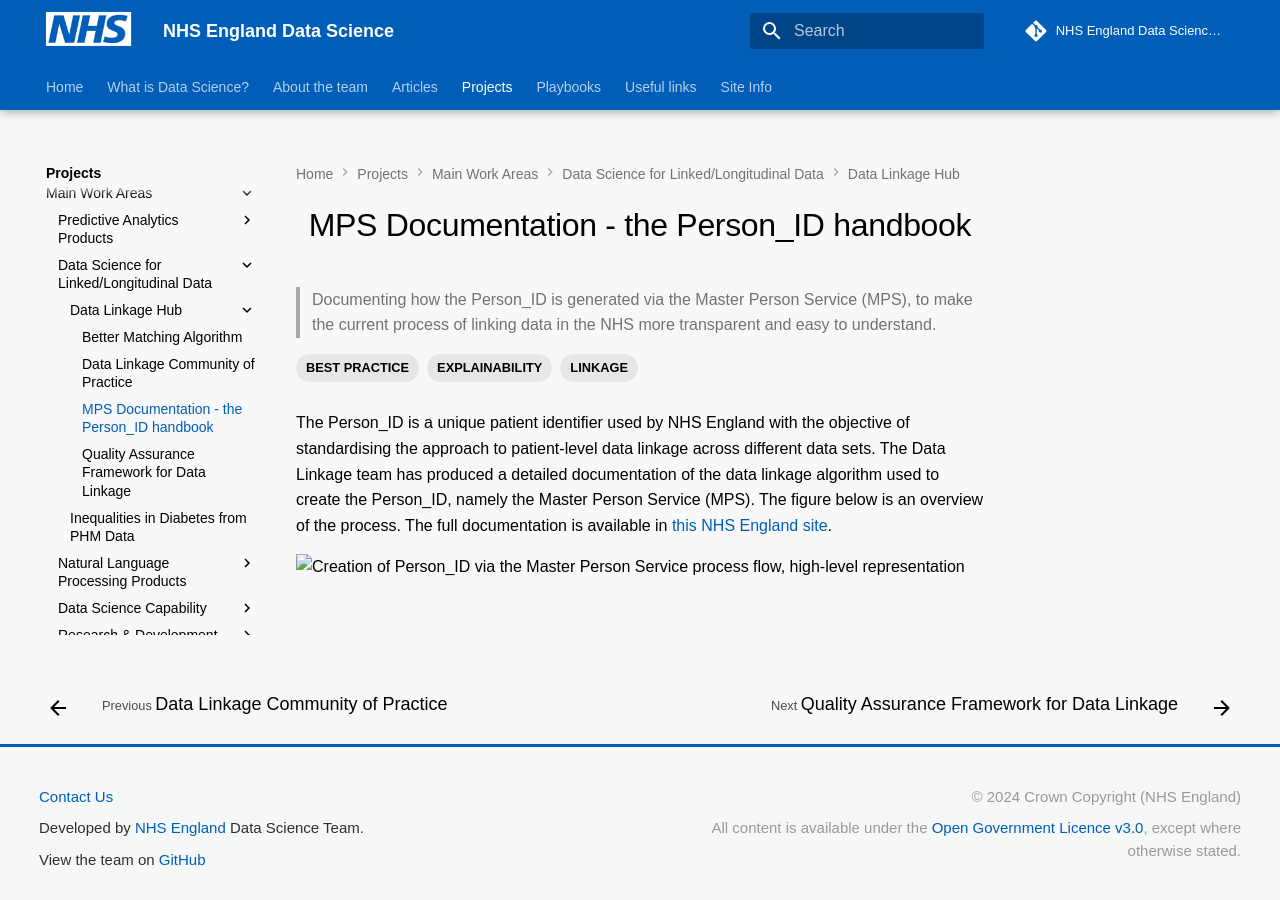
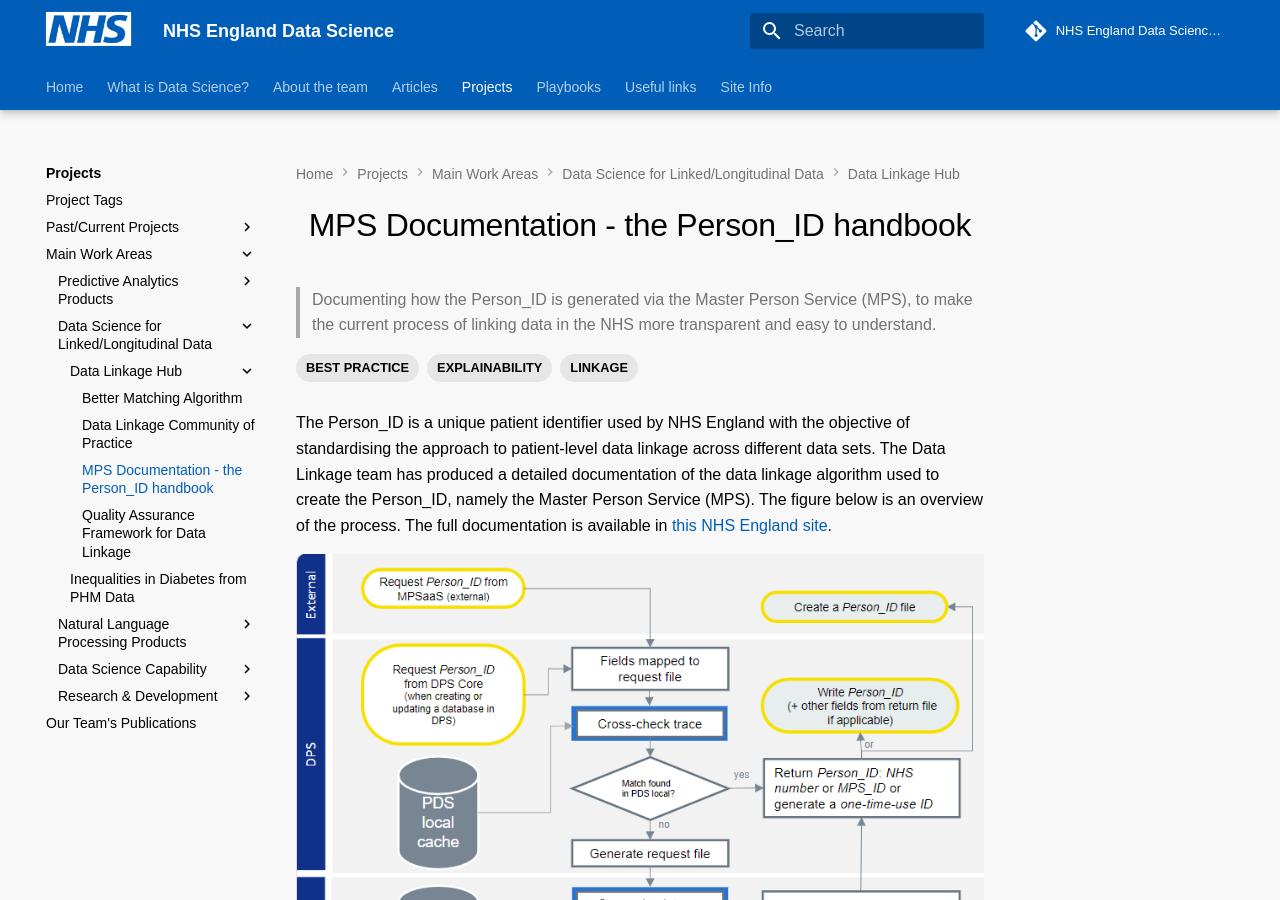
Before and after one commit to nhsengland/datascience, an MkDocs documentation site: the page built from docs/our_work/data-linkage-hub/linkage-projects/mps-handbook.md, in a window 1280 px wide and 900 px high. Built offline with MkDocs 1.6.1 and Material for MkDocs 9.7.7, drawn with Linux system fonts in a browser that asks for light colours; some web fonts are replaced; comment, search, counter and statistics services are not loaded; old or Windows-style settings are respelled for this version of MkDocs.

Commit message:
Update mps-handbook.md
correction to image address

```diff
--- a/docs/our_work/data-linkage-hub/linkage-projects/mps-handbook.md
+++ b/docs/our_work/data-linkage-hub/linkage-projects/mps-handbook.md
@@ -10,7 +10,7 @@
 The Data Linkage team has produced a detailed documentation of the data linkage algorithm used to create the Person_ID, namely the Master Person Service (MPS).
 The figure below is an overview of the process. The full documentation is available in [this NHS England site](https://digital.nhs.uk/services/personal-demographics-service/master-person-service/the-person_id-handbook).
 
-![Creation of Person_ID via the Master Person Service process flow, high-level representation](../../images/MPS_fig1.png)
+![Creation of Person_ID via the Master Person Service process flow, high-level representation](../../../images/MPS_fig1.png)
 
 [comment]: <> (The below header stops the title from being rendered (as mkdocs adds it to the page from the "title" attribute) - this way we can add it in the main.html, along with the summary.)
 #
```
